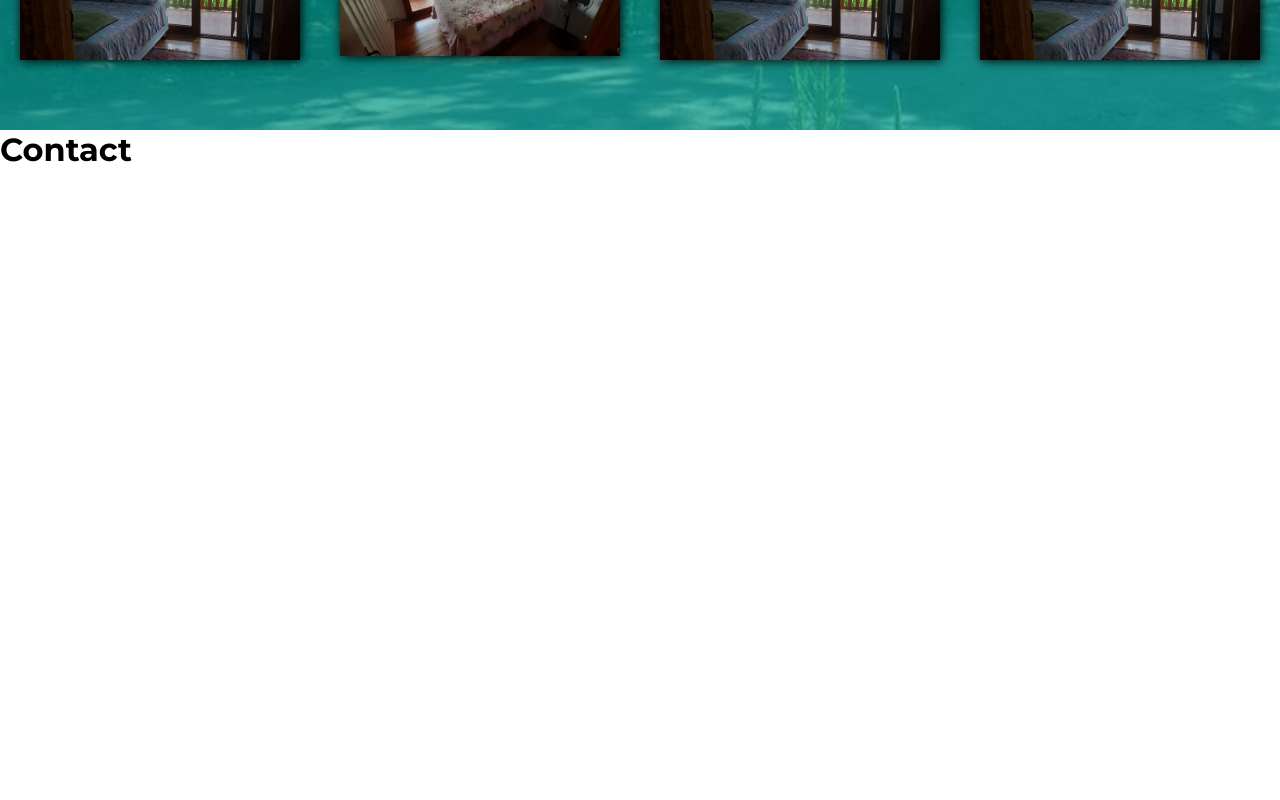
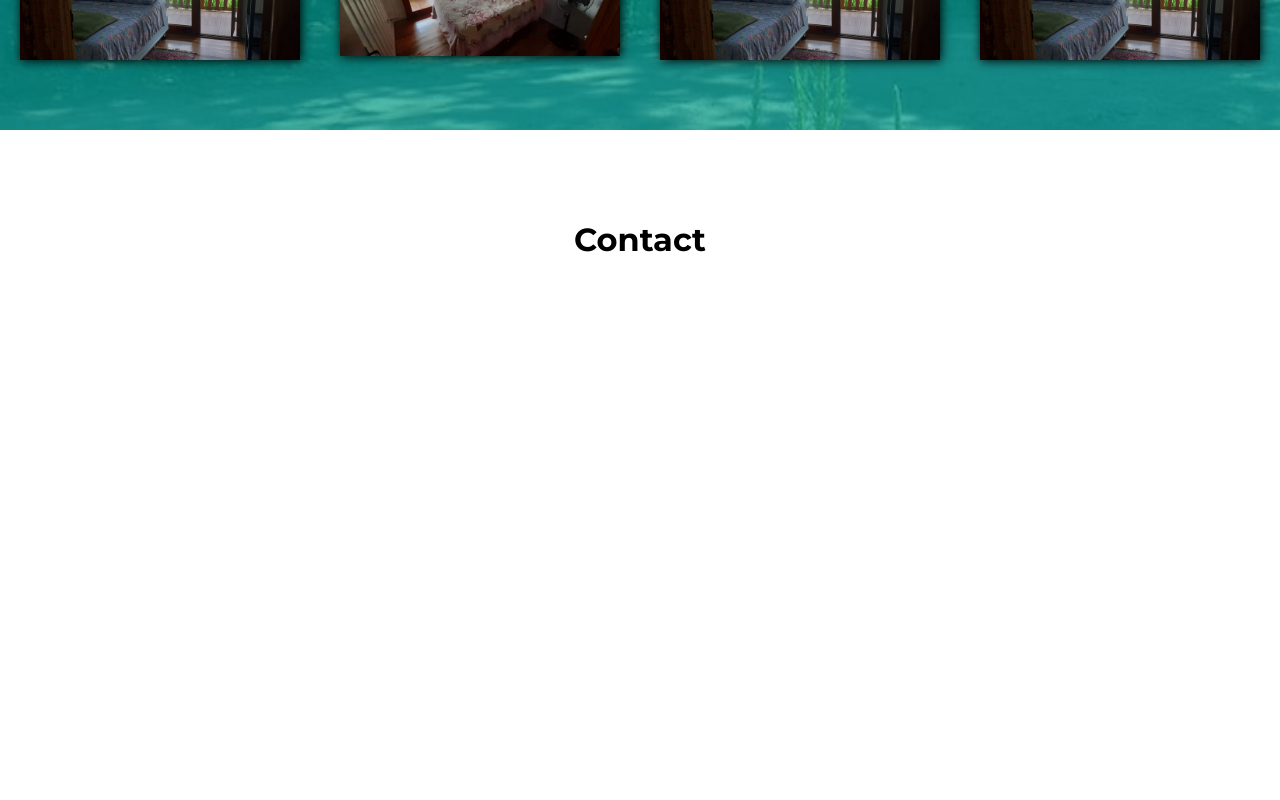
Before and after one commit to fabriciocunhauk/Projeto-chacara-colonia-malhada, a React (Create React App) app: page / in a window 1280 px wide. Shown: the part 2780-3580 px from the top of the page. Built offline with nearby package versions, Linux system fonts and the light colour scheme.

Commit message:
Contact header

```diff
--- a/src/components/contactSection.component/contact-section.styles.js
+++ b/src/components/contactSection.component/contact-section.styles.js
@@ -3,4 +3,9 @@ import styled from 'styled-components';
 export const ContactSectionContainer = styled.div`
     width: 100vw;
     height: 100vh;
+    text-align: center;
+
+    h1 {
+        margin-top: 90px;
+    }
 `;
```
Also changed, not shown: 1 other file (tests, documents, lock files or other folders).
